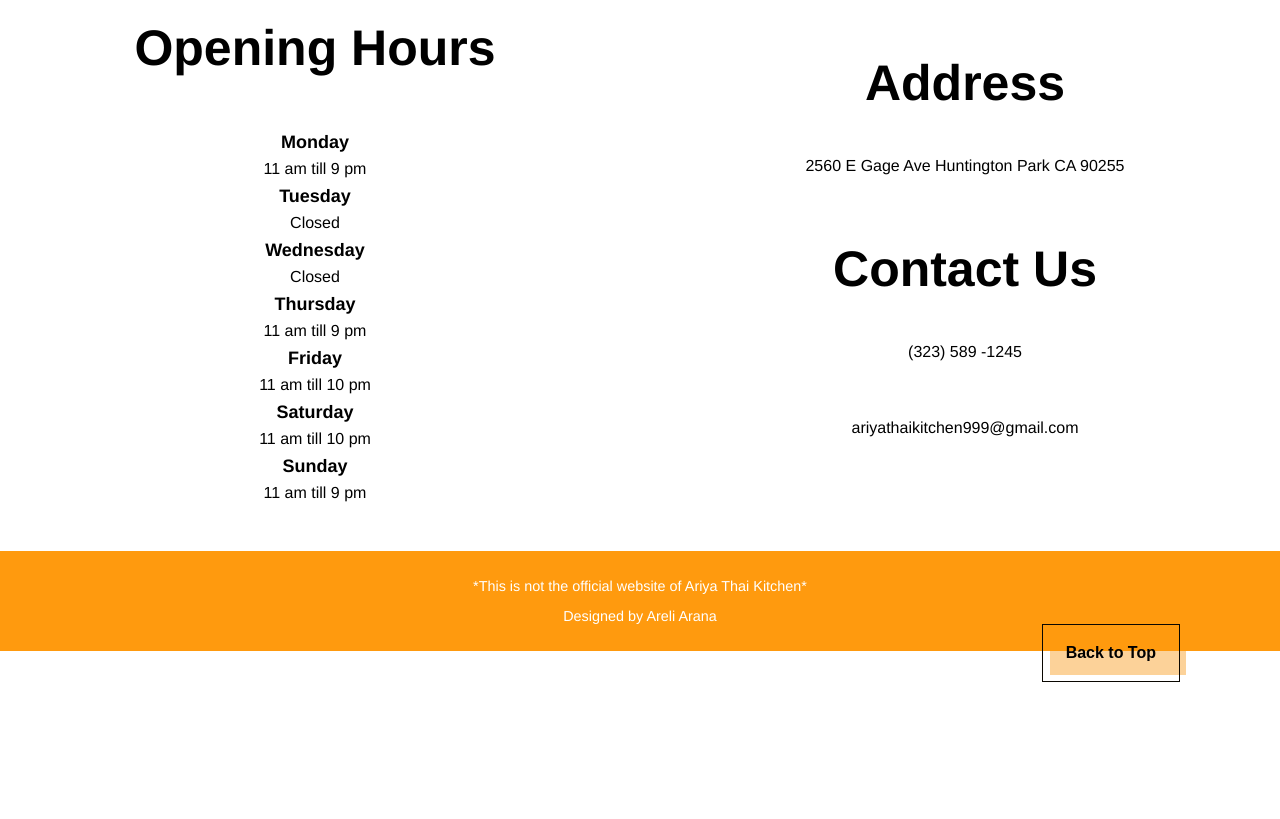
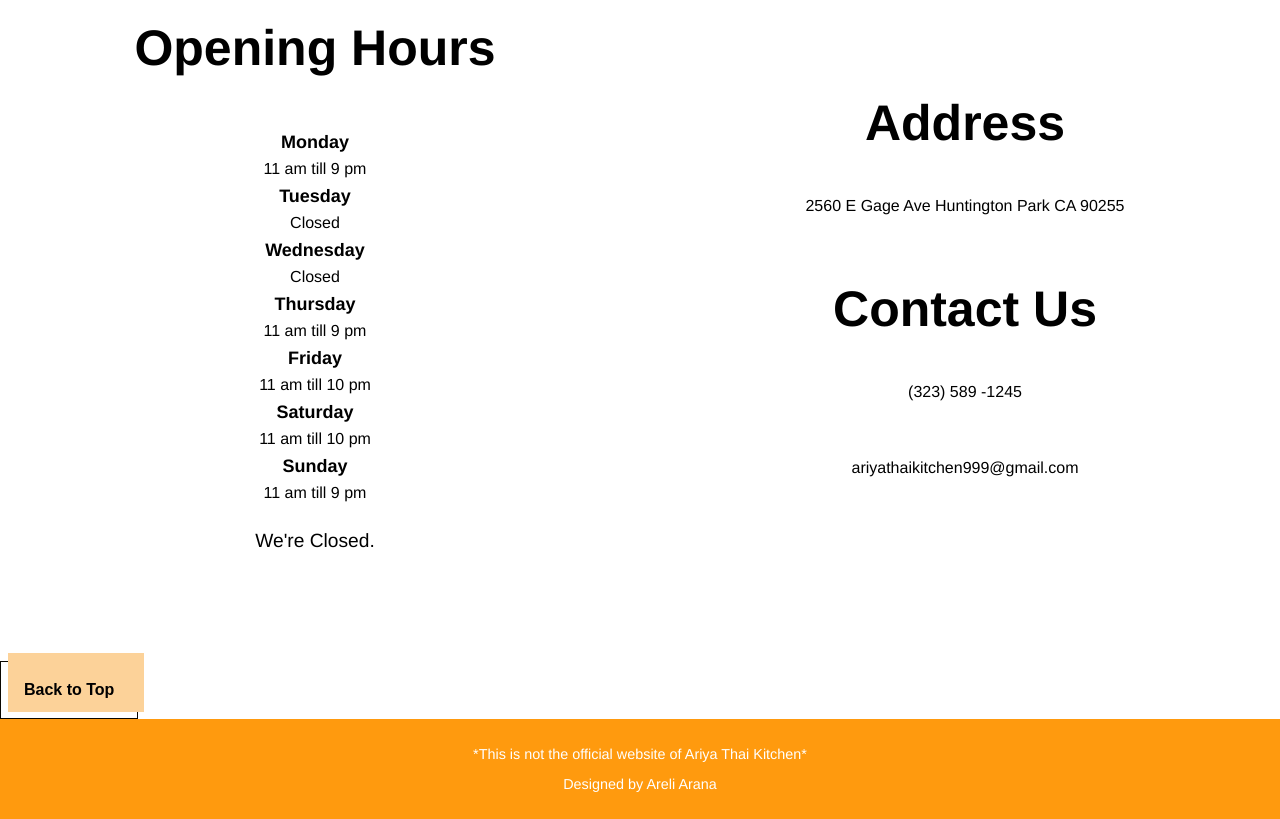
Before and after one commit to Aarana12/Snap-Academies, a plain HTML site: page index.html in a window 1280 px wide. Shown: the part 2614-3433 px from the top of the page. Before the commit the page ends 3296 px from the top, so only its background shows below. Drawn offline with Linux system fonts and the light colour scheme.

Commit message:
JavaScript Function Open or Closed

```diff
--- a/index.html
+++ b/index.html
@@ -144,6 +144,8 @@
                         <p>11 am till 10 pm</p>
                         <h3> Sunday </h3>
                         <p>11 am till 9 pm</p>
+
+                    <div id="display"></div>
                 </div>
             </div>
             <div class="Contact-Us">
@@ -157,8 +159,25 @@
         </div>
     </section>
 
+    <script>
+        var today = new Date();
+        console.log(today);
+        let open = "We're Open!";
+        let closed = "We're Closed.";
+        var display = document.getElementById('display');
+
+        if (today.getHours() >= 11 && today.getHours() < 21 && today.getDay() === 0 && today.getDay() === 1 && today.getDay() === 4) {
+            display.innerHTML = open;
+        } else if (today.getHours() >= 11 && today.getHours() < 22 && today.getDay() === 5 && today.getDay() === 6) {
+            display.innerHTML = open;
+        }
+        else {
+            display.innerHTML = closed;
+        }
+    </script>
+
     <div>
-    <button class="top-button" style="position: absolute; top: 401%; right: 100px;"><a href="index.html">Back to Top</a></button>
+    <button class="top-button" style="position: sticky;"><a href="index.html">Back to Top</a></button>
     </div>
 
     <footer>
--- a/styles.css
+++ b/styles.css
@@ -174,3 +174,9 @@ button {
     padding: 10px;
     font-size: large;
   }
+
+  #display {
+    font-size: larger;
+    padding: 30px;
+    text-align: center;
+  }
```
